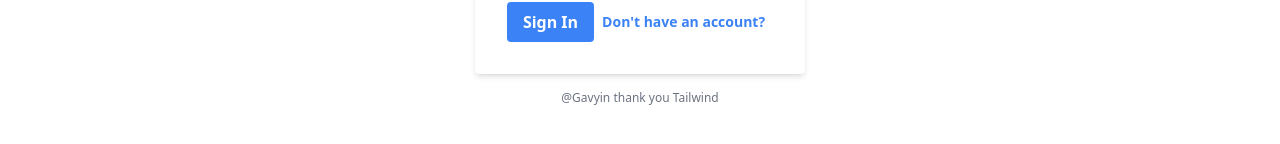
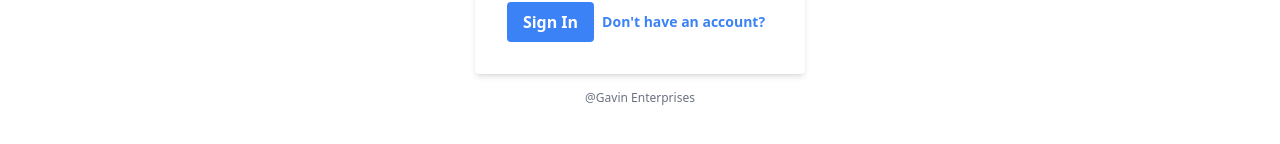
Before and after one commit to Juanald/CryptoLeg, a React (Create React App) app: page /login in a window 1280 px wide. Shown: the part 522-666 px from the top of the page. Built offline with nearby package versions, Linux system fonts and the light colour scheme.

Commit message:
Completed README.md

```diff
--- a/src/pages/Login.js
+++ b/src/pages/Login.js
@@ -70,9 +70,7 @@
           </Link>
         </div>
       </form>
-      <p className="text-center text-gray-500 text-xs">
-        @Gavyin thank you Tailwind
-      </p>
+      <p className="text-center text-gray-500 text-xs">@Gavin Enterprises</p>
     </div>
   );
 }
```
Also changed, not shown: 2 other files (tests, documents, lock files or other folders).
